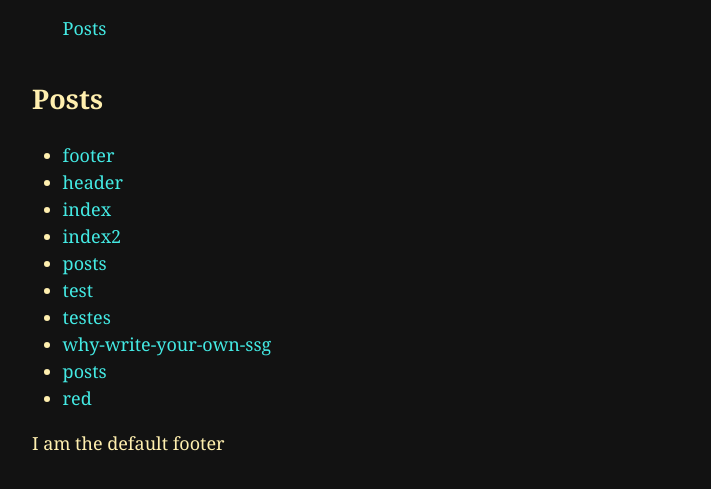
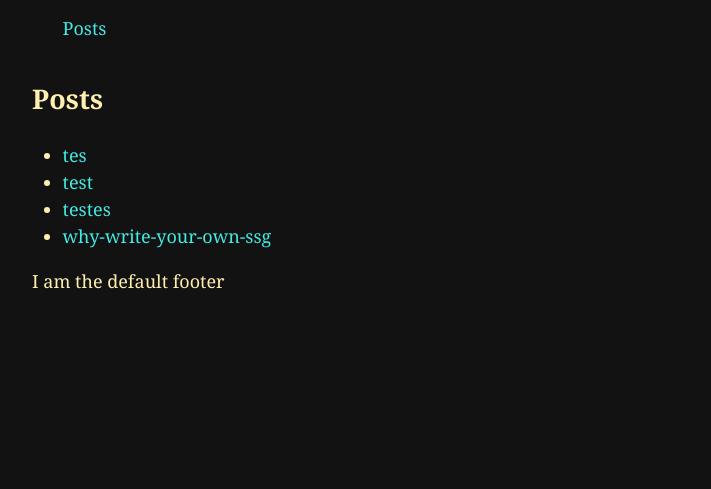
Before and after one commit to bitflipflops/site, a plain HTML site: page out/posts.html in a window 1280 px wide. Shown: the part 133-622 px from the top of the page, without its empty margins (284-995 px from the left). Drawn offline with Linux system fonts and the light colour scheme.

Commit message:
Updated posts index

```diff
--- a/out/posts.html
+++ b/out/posts.html
@@ -33,16 +33,10 @@
 <h2 id="posts">Posts</h2>
 <section>
 <ul>
-<li><a href="footer.html">footer</a></li>
-<li><a href="header.html">header</a></li>
-<li><a href="index.html">index</a></li>
-<li><a href="index2.html">index2</a></li>
-<li><a href="posts/posts.html">posts</a></li>
+<li><a href="posts/tes.html">tes</a></li>
 <li><a href="posts/test.html">test</a></li>
 <li><a href="posts/testes.html">testes</a></li>
 <li><a href="posts/why-write-your-own-ssg.html">why-write-your-own-ssg</a></li>
-<li><a href="posts.html">posts</a></li>
-<li><a href="red.html">red</a></li>
 </ul>
 </section>
 <footer>
```
